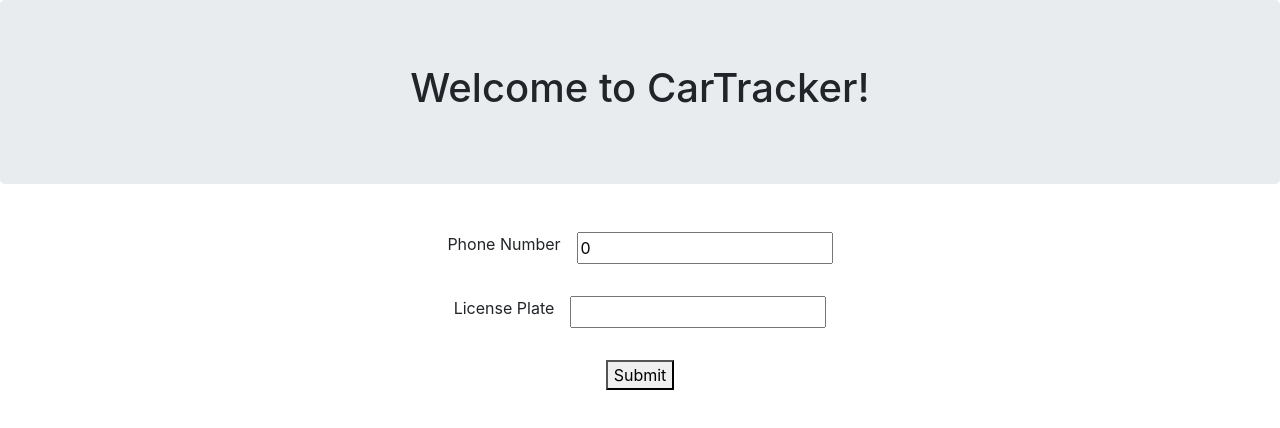
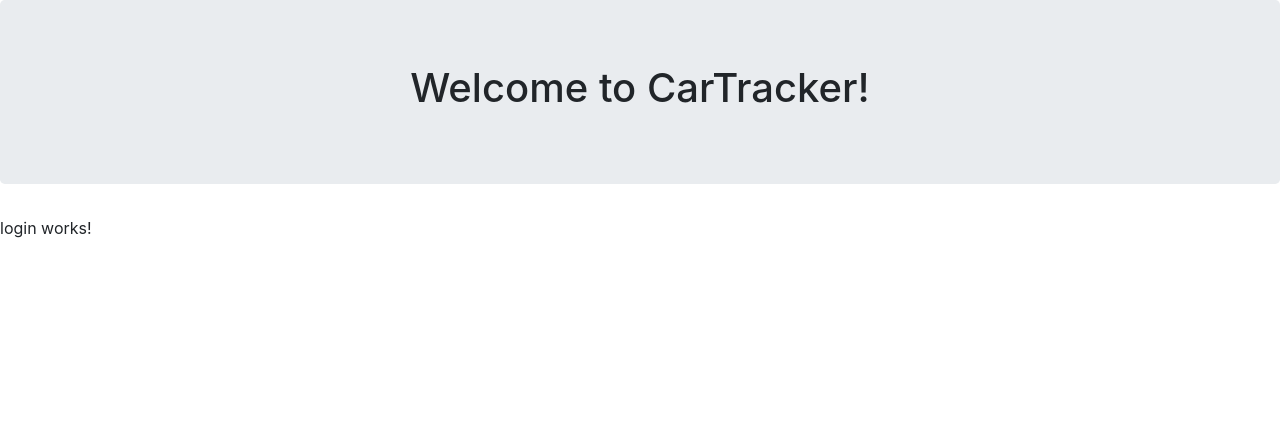
Before and after one commit to mwono/CarTracker, an Angular app: page /Login in a window 1280 px wide. Before the commit this address led to /Register. Shown: the top 428 px of the page. Built offline with nearby package versions, Linux system fonts and the light colour scheme.

Commit message:
added login component

```diff
--- a/src/app/app-routing.module.ts
+++ b/src/app/app-routing.module.ts
@@ -3,10 +3,12 @@
 
 import { MainPageComponent } from './main-page/main-page.component';
 import { RegisterComponent } from './register/register.component';
+import { LoginComponent } from './login/login.component';
 
 const routes: Routes = [
   { path: '', component: MainPageComponent },
   { path: 'Register', component: RegisterComponent},
+  { path: 'Login', component: LoginComponent},
   { path: '**', redirectTo: 'Register' }
 ];
 
--- a/src/app/app.module.ts
+++ b/src/app/app.module.ts
@@ -7,6 +7,7 @@
 import { AppComponent } from './app.component';
 import { MainPageComponent } from './main-page/main-page.component';
 import { RegisterComponent } from './register/register.component';
+import { LoginComponent } from './login/login.component';
 
 
 @NgModule({
@@ -14,6 +15,7 @@
     AppComponent,
     MainPageComponent,
     RegisterComponent,
+    LoginComponent,
   ],
   imports: [
     BrowserModule,
--- /dev/null
+++ b/src/app/login/login.component.html
@@ -0,0 +1,3 @@
+<p>
+  login works!
+</p>
--- /dev/null
+++ b/src/app/login/login.component.ts
@@ -0,0 +1,15 @@
+import { Component, OnInit } from '@angular/core';
+
+@Component({
+  selector: 'app-login',
+  templateUrl: './login.component.html',
+  styleUrls: ['./login.component.css']
+})
+export class LoginComponent implements OnInit {
+
+  constructor() { }
+
+  ngOnInit() {
+  }
+
+}
```
Also changed, not shown: src/app/login/login.component.css (added), 1 other file (tests, documents, lock files or other folders).
